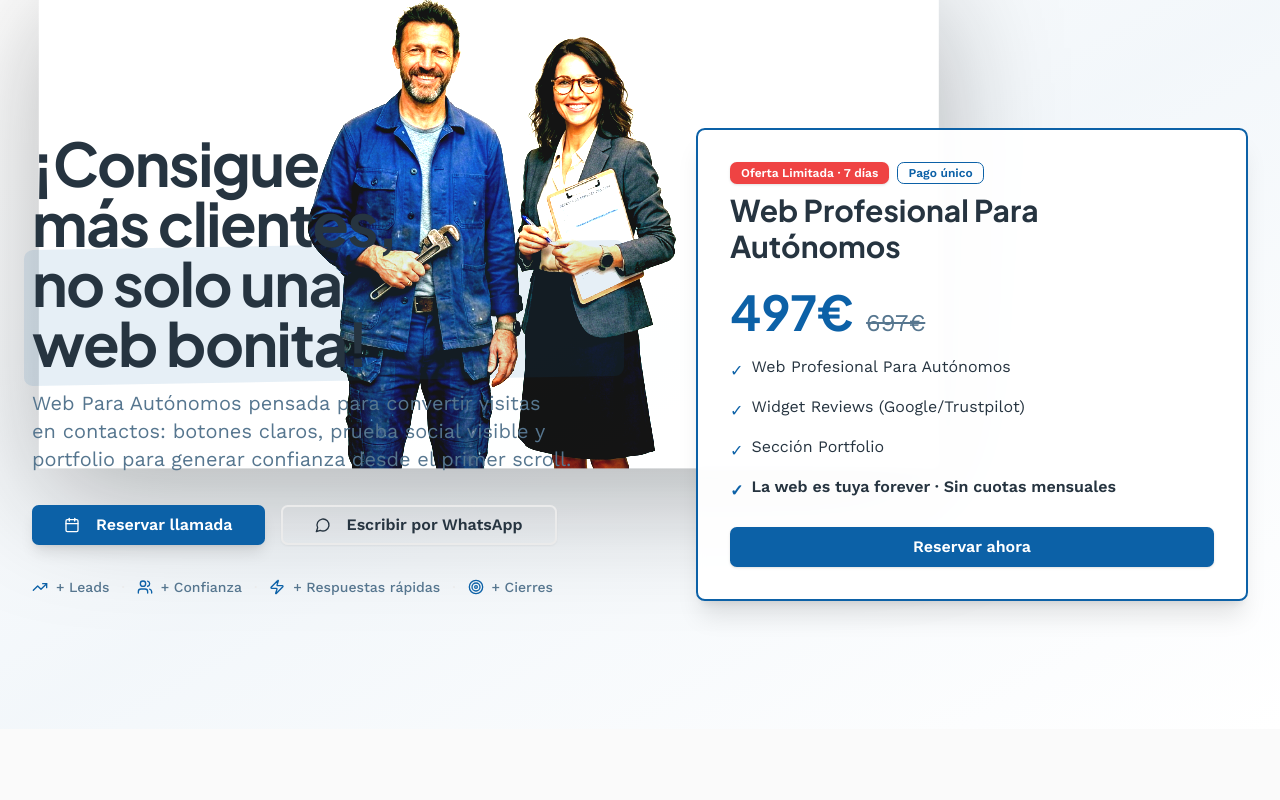
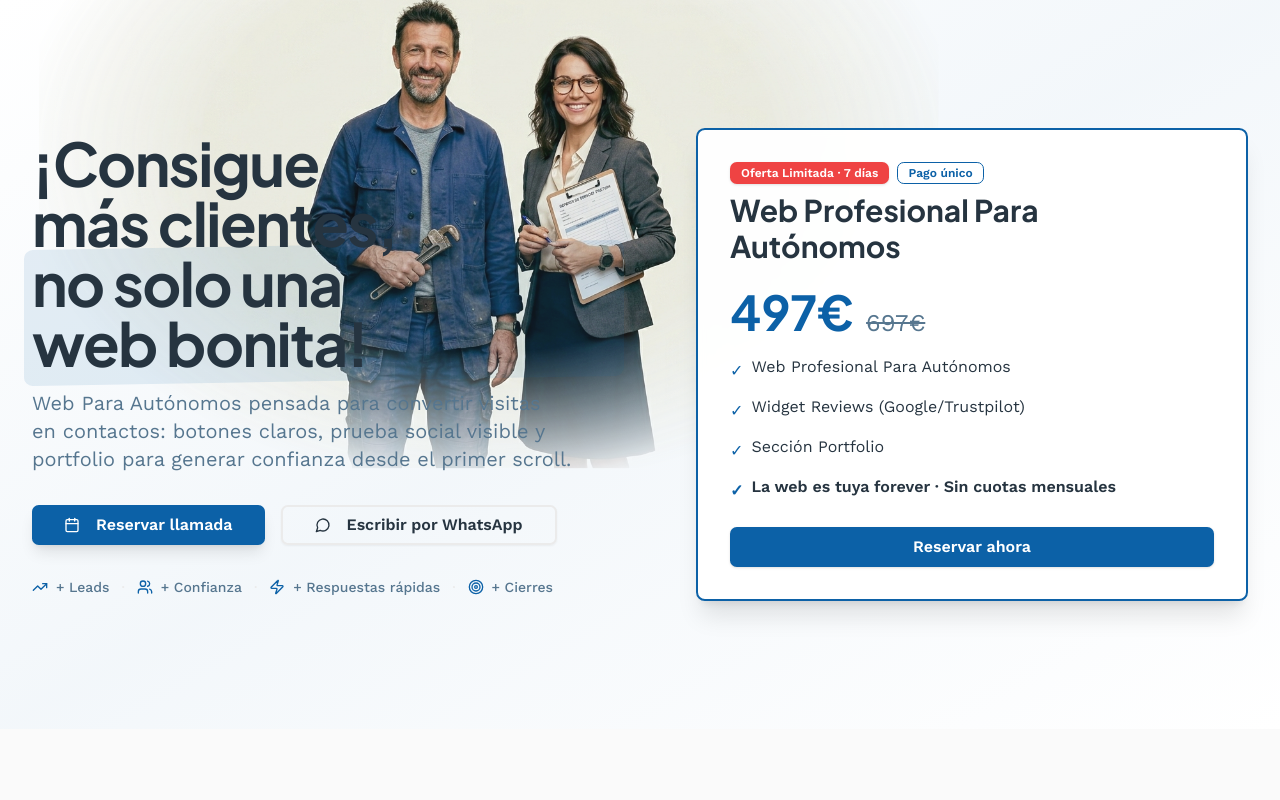
Before and after one commit to fsmartcfs-code/sg-f578bdde-0a98-4ac7-af00-b40a6d478feb-1776842642, a Next.js app: page / in a window 1280 px wide. Shown: the top 800 px of the page. Built offline with nearby package versions, Linux system fonts and the light colour scheme.

Commit message:
style(landing): apply radial gradient mask to image

```diff
--- a/src/components/Hero.tsx
+++ b/src/components/Hero.tsx
@@ -18,9 +18,10 @@ export function Hero() {
             height={1000}
             className="object-contain object-top"
             style={{
-              filter: 'brightness(1.3) contrast(1.6) saturate(1.4) drop-shadow(0 30px 60px rgba(0,0,0,0.3))',
+              maskImage: 'radial-gradient(ellipse at 50% 35%, black 45%, transparent 75%)',
+              WebkitMaskImage: 'radial-gradient(ellipse at 50% 35%, black 45%, transparent 75%)',
               mixBlendMode: 'multiply',
-              opacity: 0.92
+              opacity: 0.95
             }}
             priority
           />
```
